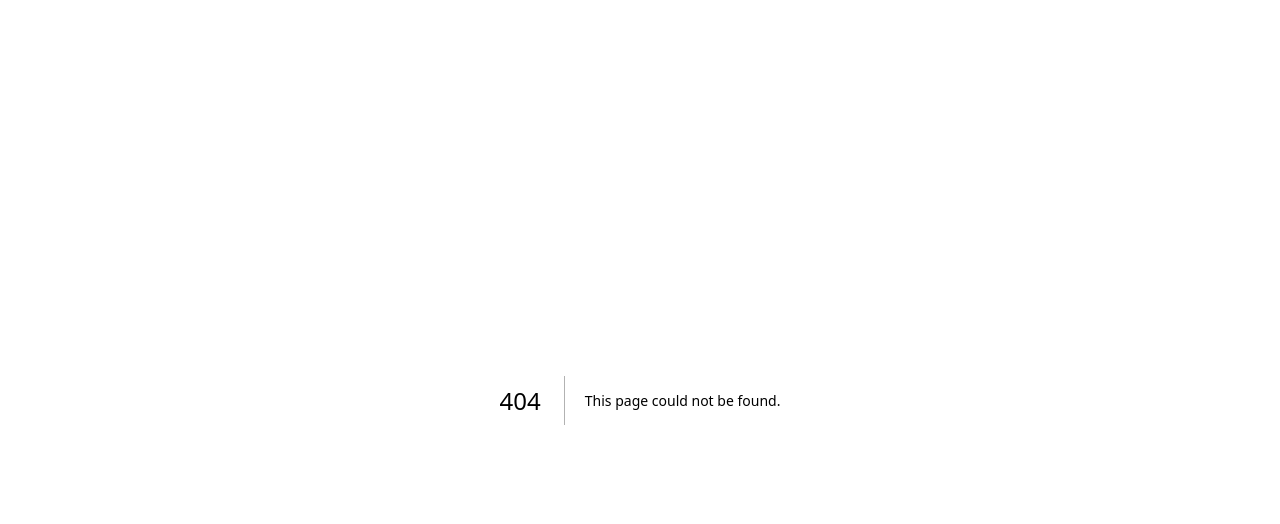
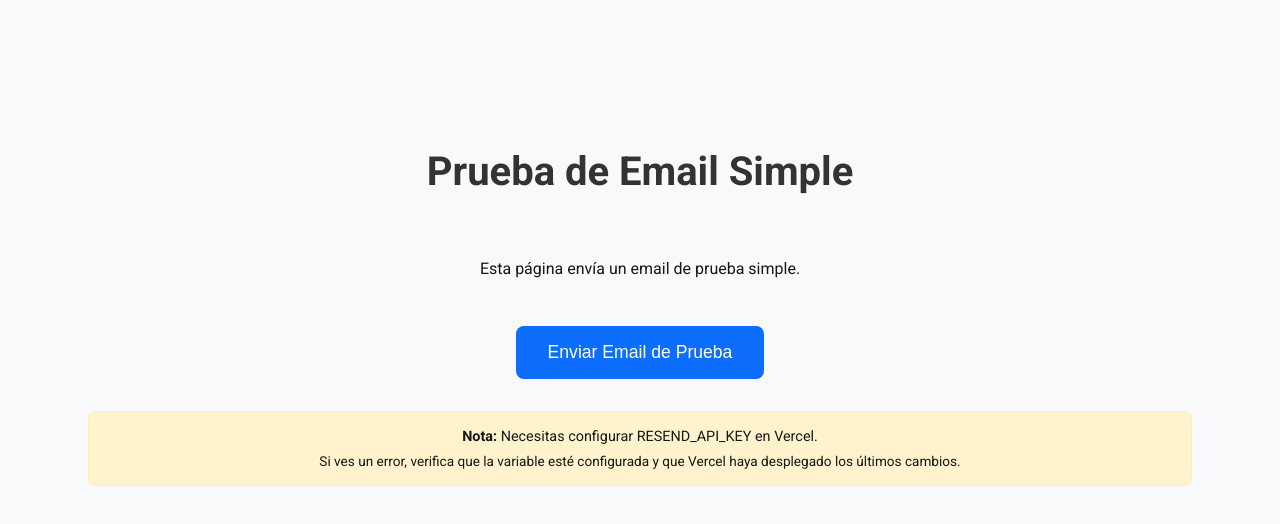
Before and after one commit to ChaviPalma/Tupahue, a Next.js app: page /test-email-simple in a window 1280 px wide. Before the commit this address had no page. Shown: the top 524 px of the page. Built offline with nearby package versions, Linux system fonts and the light colour scheme.

Commit message:
fix: Agregar pagina test-email-simple y habilitar APIs

```diff
--- /dev/null
+++ b/app/test-email-simple/page.js
@@ -0,0 +1,99 @@
+'use client';
+
+import { useState } from 'react';
+import styles from '../biblioteca/biblioteca.module.css';
+
+export default function TestEmailSimplePage() {
+    const [loading, setLoading] = useState(false);
+    const [result, setResult] = useState(null);
+
+    const handleTestEmail = async () => {
+        setLoading(true);
+        setResult(null);
+
+        try {
+            const response = await fetch('/api/test-email', {
+                method: 'POST',
+            });
+
+            const text = await response.text();
+
+            try {
+                const data = JSON.parse(text);
+                setResult(data);
+            } catch {
+                setResult({
+                    status: response.status,
+                    statusText: response.statusText,
+                    rawResponse: text,
+                    message: 'La respuesta no es JSON válido'
+                });
+            }
+        } catch (error) {
+            setResult({
+                error: error.message,
+                message: 'Error al conectar con el API'
+            });
+        } finally {
+            setLoading(false);
+        }
+    };
+
+    return (
+        <div className={styles.pageContainer}>
+            <div className={styles.mainContainer}>
+                <h1 className={styles.pageTitle}>Prueba de Email Simple</h1>
+
+                <div style={{ textAlign: 'center', padding: '2rem' }}>
+                    <p style={{ marginBottom: '2rem' }}>
+                        Esta página envía un email de prueba simple.
+                    </p>
+
+                    <button
+                        onClick={handleTestEmail}
+                        disabled={loading}
+                        className={styles.btnPrimary}
+                        style={{ fontSize: '1.1rem', padding: '1rem 2rem' }}
+                    >
+                        {loading ? 'Enviando...' : 'Enviar Email de Prueba'}
+                    </button>
+
+                    {result && (
+                        <div style={{
+                            marginTop: '2rem',
+                            padding: '1.5rem',
+                            backgroundColor: result.error ? '#f8d7da' : '#d1e7dd',
+                            border: `1px solid ${result.error ? '#f5c2c7' : '#badbcc'}`,
+                            borderRadius: '8px',
+                            textAlign: 'left'
+                        }}>
+                            <h3 style={{ marginTop: 0 }}>Resultado:</h3>
+                            <pre style={{
+                                whiteSpace: 'pre-wrap',
+                                wordBreak: 'break-word',
+                                fontSize: '0.9rem'
+                            }}>
+                                {JSON.stringify(result, null, 2)}
+                            </pre>
+                        </div>
+                    )}
+
+                    <div style={{
+                        marginTop: '2rem',
+                        padding: '1rem',
+                        backgroundColor: '#fff3cd',
+                        border: '1px solid #ffecb5',
+                        borderRadius: '8px'
+                    }}>
+                        <p style={{ margin: 0, fontSize: '0.9rem' }}>
+                            <strong>Nota:</strong> Necesitas configurar RESEND_API_KEY en Vercel.
+                        </p>
+                        <p style={{ margin: '0.5rem 0 0 0', fontSize: '0.85rem' }}>
+                            Si ves un error, verifica que la variable esté configurada y que Vercel haya desplegado los últimos cambios.
+                        </p>
+                    </div>
+                </div>
+            </div>
+        </div>
+    );
+}
```
